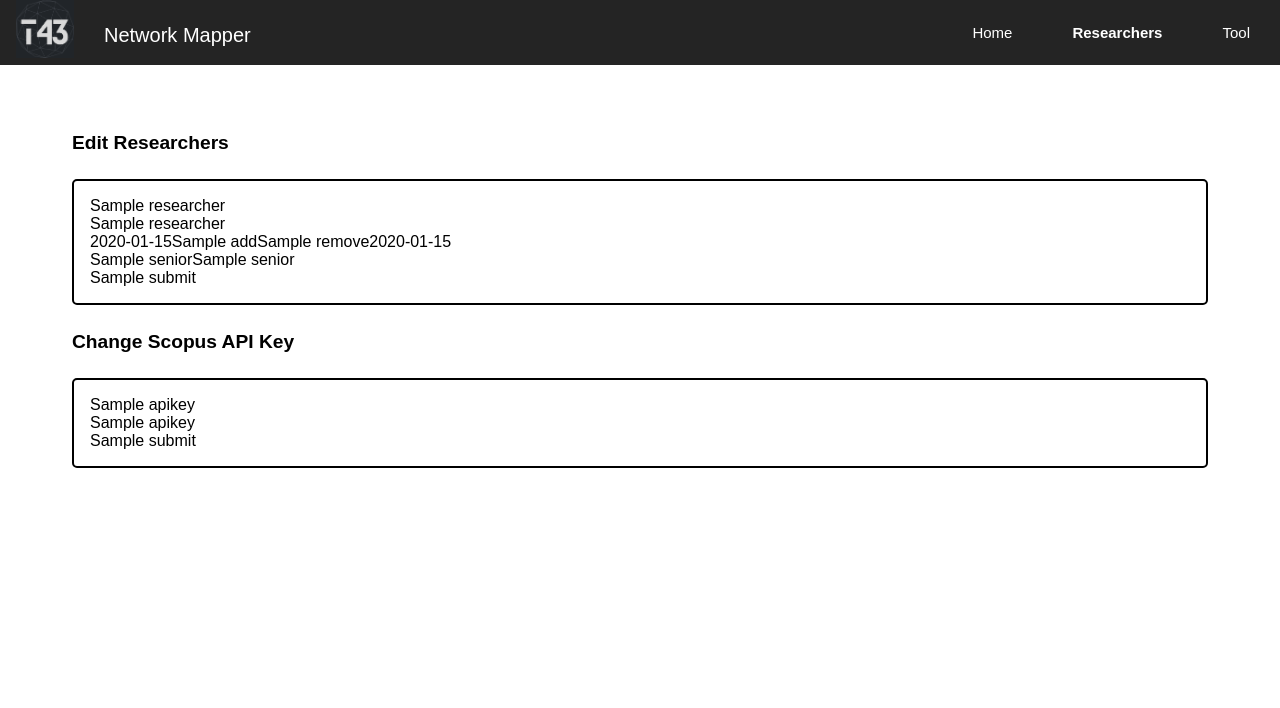
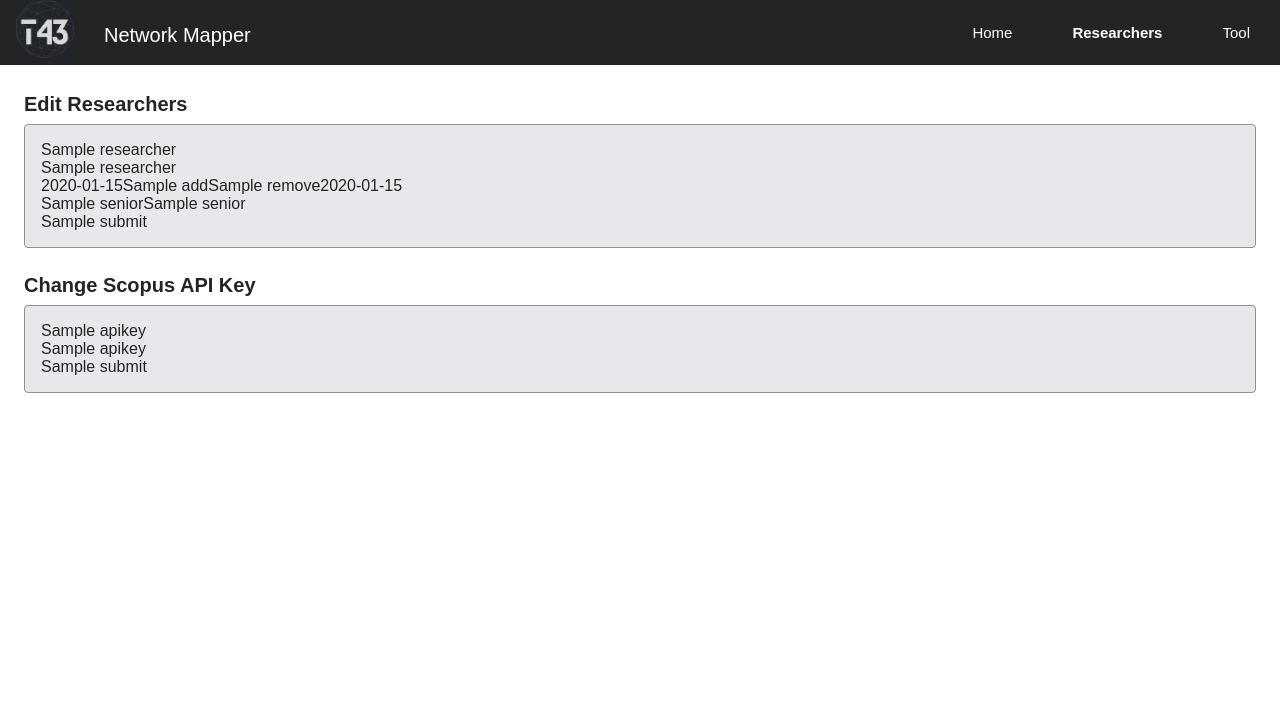
Before and after one commit to Lockcd11/CITS3200-Team43, a Python web app: template Combined/app/templates/researchers.html in a window 1280 px wide. Shown: the top 708 px of the page. Run offline with Jinja, Linux system fonts and the light colour scheme; the template is opened without the code that fills it: most values are stand-ins (such as "Sample title", 1, 10 or a date in 2020).

Commit message:
Final Tweaks

```diff
--- a/Combined/app/static/css/researchers.css
+++ b/Combined/app/static/css/researchers.css
@@ -69,15 +69,23 @@
 /* END OF NAV BAR FORMATTING */
 
 .form-class {
+    background-color: rgb(232, 232, 236);
+    color:rgb(36, 36, 36);
+    border: 1px solid rgb(146, 144, 144);
+    border-radius: 4px;
+    padding: 16px;
+}
 
-  border: 2px solid #000;
-  border-radius: 5px;
-  padding: 1em 1em;
-
+h4 {
+    color: rgb(36, 36, 36);
+    font-size: 20px;
+    margin-bottom: 8px;
 }
 
 .container {
-  margin: 4em;
+  margin-left: 16px;
+  margin-top: 24px;
+  margin-right: 16px;
 }
 
 .pagecontent {
@@ -89,44 +97,46 @@
 }
 
 #submit {
-  background-color: rgb(77, 77, 77);
+    margin-top: 10px;
+    padding: 10px;
+    background-color: rgb(85, 84, 84);
+    color:rgb(245, 241, 241);
     border-radius: 4px;
     border: none;
-  padding: 10px;
-  transition-duration: 0.3s;
-  margin-top: 10px;
-  color: whitesmoke;
 }
 
 label {
-  font-weight: bold;
+  margin-right: 8px;
+  padding-right: 16px;
+  color:rgb(36, 36, 36);
+}
+
+label:hover {
+    background-color: transparent;
 }
 
 #APIKey {
   width: 30%;
-}
-
-h4 {
-  font-size: larger;
+  height: 24px;
+  margin-top: 4px;
+  font-size: 14px;
 }
 
 #researcher {
     width: 30%;
+    height: 24px;
+    margin-top: 4px;
+    font-size: 14px;
 }
 
 #submit:hover {
-  background-color: rgb(22, 22, 22);
+    background-color: rgb(146, 144, 144);
     transition-duration: 0.3s;
     color: white;
     border-radius: 4px;
     border: none;
-  padding: 10px;
 }
 
-/* PAGE CONTENT */
-input {
-    width: 100px;
-}
 /* START OF FOOTER FORMATTING */
 .footer {
     margin-top: 8px;
--- a/Combined/app/templates/index.html
+++ b/Combined/app/templates/index.html
@@ -22,7 +22,6 @@
         </ul>
     </div>
 
-    <section>
     <div class="content">
         <div class="teamlogo">
             <img src="../static/img/logolarge.png">
@@ -34,7 +33,6 @@
             <p>Click on the '<b>Tool</b>' tab in the top right to begin.</p>
         </div>
     </div>
-    </section>
 
     <div class="footer">
         <p class="groupnames">&copy; Cam, Harry, Kane, Adam, Callum, Maaz</p>
--- a/Combined/app/templates/researchers.html
+++ b/Combined/app/templates/researchers.html
@@ -39,7 +39,7 @@
                 <div class="form-class">
                     <form class="addresearcher" action="" method="post">
                         {{ form1.hidden_tag() }}
-                        <div>
+                        <div class="researcherlabel">
                             {{ form1.researcher.label }}<br>
                             {{ form1.researcher(size=32) }}
                             <!--<label for="scopusIDForm" class="form-label text-dark">Scopus ID</label>
--- a/Combined/app/templates/tool.html
+++ b/Combined/app/templates/tool.html
@@ -72,7 +72,7 @@
                         <td id="projectPublisher"></td>
                     </tr>
                     <tr>
-                        <td>Project id</td>
+                        <td>Project ID</td>
                         <td id="projectID"></td>
                     </tr>
                     <tr>
@@ -92,8 +92,8 @@
                     <a id="pub" hidden></a>
                     <a id="pubRes" hidden></a>
                     <input type="checkbox" id="projectExpansion">
-                    <label for="projectExpansion"> Expand </label>
-                    <button onclick="draw()" class="loadbutton"> Search </button>
+                    <label for="projectExpansion" class="loadlabels"> Expand </label>
+                    <button onclick="draw()" class="loadbutton"> Update Graph </button>
                 </div>
                 <div id="download" hidden>
                     <h4 class="text-dark">Expand Researcher</h4>
```
Also changed, not shown: Combined/app/static/css/tool.css (+15 -2 lines). Lines whose indentation alone changed are shown as unchanged.
